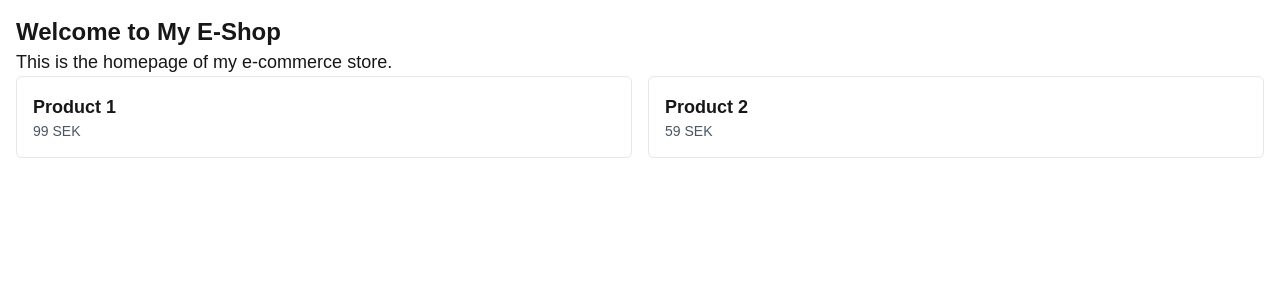
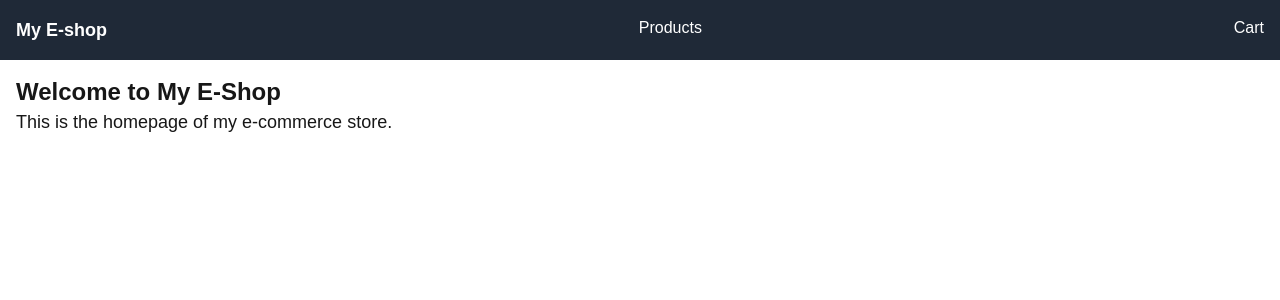
Before and after one commit to MaxGranberg/ehandel, a Next.js app: page / in a window 1280 px wide. Shown: the top 300 px of the page. Built offline with nearby package versions, Linux system fonts and the light colour scheme.

Commit message:
Add a shopping cart

```diff
--- /dev/null
+++ b/src/app/cart/page.tsx
@@ -0,0 +1,36 @@
+"use client";
+
+import { useCart } from "@/context/cartContext";
+import Link from "next/link";
+
+export default function CartPage() {
+  const { state, dispatch } = useCart();
+
+  const removeFromCart = (id: string) => {
+    dispatch({ type: "REMOVE_FROM_CART", id });
+  }
+
+  if (state.items.length === 0) {
+    return <div>Your cart is empty</div>
+  }
+
+  return (
+    <div className="container mx-auto p-4">
+      <h1 className="text-2xl font-bold mb-4">Shopping Cart</h1>
+      <ul>
+        {state.items.map((product) => (
+          <li key={product.id} className="mb-4">
+            <h2>{product.name}</h2>
+            <p>Price: {product.price} SEK</p>
+            <button onClick={() => removeFromCart(product.id)} className="bg-red-500 text-white px-4 py-2 rounded">
+              Remove
+            </button>
+          </li>
+        ))}
+      </ul>
+      <Link href="/products">
+        <p className="bg-blue-500 text-white px-4 py-2 rounded">Continue Shopping</p>
+      </Link>
+    </div>
+  );
+}
--- a/src/app/layout.tsx
+++ b/src/app/layout.tsx
@@ -1,5 +1,7 @@
 import type { Metadata } from "next";
 import localFont from "next/font/local";
+import Navbar from "@/components/navbar";
+import { CartProvider } from "@/context/cartContext";
 import "./globals.css";
 
 const geistSans = localFont({
@@ -28,7 +30,10 @@ export default function RootLayout({
       <body
         className={`${geistSans.variable} ${geistMono.variable} antialiased`}
       >
+      <CartProvider>
+        <Navbar/>
         {children}
+      </CartProvider>
       </body>
     </html>
   );
--- a/src/app/page.tsx
+++ b/src/app/page.tsx
@@ -1,14 +1,8 @@
-import ProductCard from "../components/productCard";
-
 export default function Home() {
   return (
     <div className="container mx-auto p-4">
       <h1 className="text-2xl font-bold">Welcome to My E-Shop</h1>
       <p className="text-lg">This is the homepage of my e-commerce store.</p>
-      <div className="grid grid-cols-2 gap-4">
-        <ProductCard name="Product 1" price={99}/>
-        <ProductCard name="Product 2" price={59}/>
-      </div>
     </div>
   );
 }
--- a/src/app/product/[id]/page.tsx
+++ b/src/app/product/[id]/page.tsx
@@ -1,4 +1,5 @@
 import { products } from "@/data/products";
+import AddToCartButton from "@/components/addToCartButton";
 
 export default function ProductPage({ params }: { params: { id: string } }) {
   const product= products.find((p) => p.id === params.id);
@@ -13,6 +14,7 @@ export default function ProductPage({ params }: { params: { id: string } }) {
       <h2>{product.name}</h2>
       <p>Price: {product.price} SEK</p>
       <p>{product.description}</p>
+      <AddToCartButton product={product} />
     </div>
   );
 }
--- /dev/null
+++ b/src/components/addToCartButton.tsx
@@ -0,0 +1,25 @@
+"use client";
+
+import { useCart } from "@/context/cartContext";
+
+type AddToCartButtonProps = {
+  product: {
+    id: string;
+    name: string;
+    price: number;
+  };
+};
+
+export default function AddToCartButton( { product }: AddToCartButtonProps) {
+  const { dispatch } = useCart();
+
+  const addToCart = () => {
+    dispatch({ type: "ADD_TO_CART", product });
+  };
+
+  return (
+    <button onClick={addToCart} className="bg-blue-500 text-white px-4 py-2 rounded">
+      Buy Now
+    </button>
+  );
+}
--- /dev/null
+++ b/src/components/navbar.tsx
@@ -0,0 +1,19 @@
+import Link from "next/link";
+
+export default function Navbar() {
+  return (
+    <nav className="bg-gray-800 p-4">
+      <div className="container mx-auto flex justify-between">
+        <Link href="/">
+          <p className="text-white font-bold text-lg"> My E-shop</p>
+        </Link>
+        <Link href="/products">
+          <p className="text-white"> Products</p>
+        </Link>
+        <Link href="/cart">
+        <p className="text-white"> Cart</p>
+        </Link>
+      </div>
+    </nav>
+  );
+}
--- /dev/null
+++ b/src/context/cartContext.tsx
@@ -0,0 +1,42 @@
+"use client";
+
+import React, { createContext, useContext, useReducer, ReactNode } from "react";
+
+type Product = {
+  id: string;
+  name: string;
+  price: number;
+};
+
+type CartState = {
+  items: Product[];
+}
+
+type CartAction = { type: "ADD_TO_CART"; product: Product } | { type: "REMOVE_FROM_CART"; id: string };
+
+const CartContext = createContext<{ state: CartState; dispatch: React.Dispatch<CartAction> } | undefined>(undefined);
+
+const cartReducer = (state: CartState, action: CartAction): CartState => {
+  switch (action.type) {
+    case "ADD_TO_CART":
+      return { ...state, items: [...state.items, action.product] };
+    case "REMOVE_FROM_CART":
+      return { ...state, items: state.items.filter((item) => item.id !== action.id) };
+    default:
+      return state;
+  }
+};
+
+export const CartProvider = ({ children }: { children: ReactNode }) => {
+  const [state, dispatch] = useReducer(cartReducer, { items: [] });
+
+  return <CartContext.Provider value={{ state, dispatch }}>{children}</CartContext.Provider>;
+};
+
+export const useCart = () => {
+  const context = useContext(CartContext);
+  if (!context) {
+    throw new Error("useCart must be used within a CartProvider");
+  }
+  return context;
+}
```
